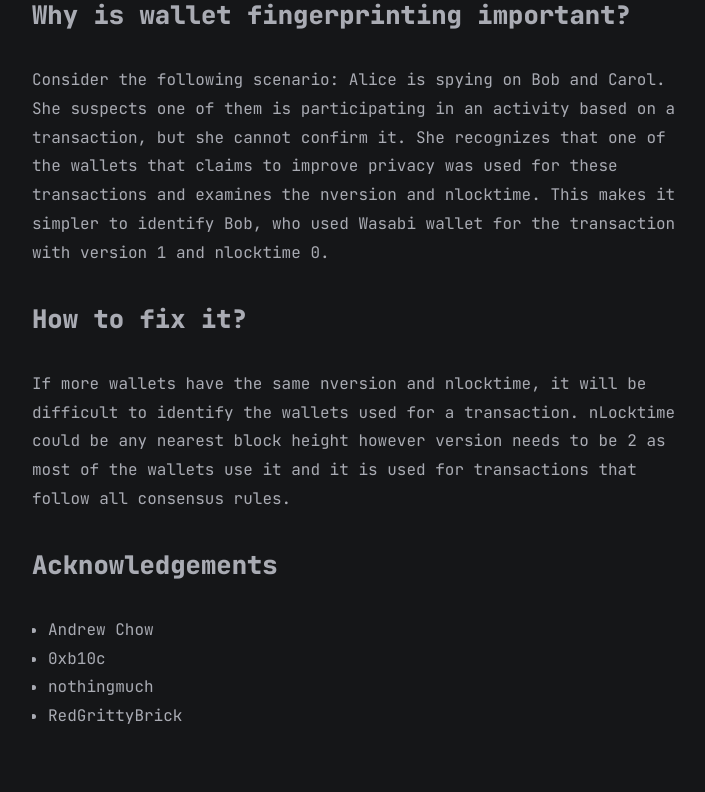
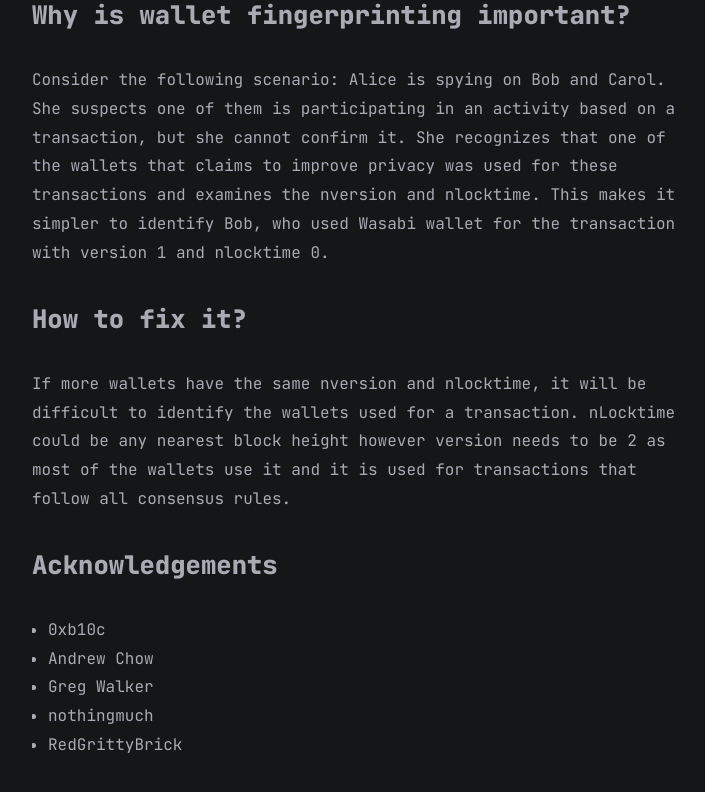
Before and after one commit to consentonchain/blog, a Jekyll site: the page built from all_collections/_posts/2022-10-08-fingerprinting.md, in a window 1280 px wide and 900 px high, scrolled down 2621 px. Shown: the top 792 px of the window, without its empty margins (283-988 px from the left). Built offline with Jekyll 4.4.1, drawn with Linux system fonts in a browser that asks for light colours.

Commit message:
Add Greg in acknowledgement and order alphabetically

```diff
--- a/all_collections/_posts/2022-10-08-fingerprinting.md
+++ b/all_collections/_posts/2022-10-08-fingerprinting.md
@@ -34,7 +34,8 @@ If more wallets have the same nversion and nlocktime, it will be difficult to id
 
 ### Acknowledgements
 
+- 0xb10c
 - Andrew Chow
-- 0xb10c
+- Greg Walker
 - nothingmuch
 - RedGrittyBrick
```
